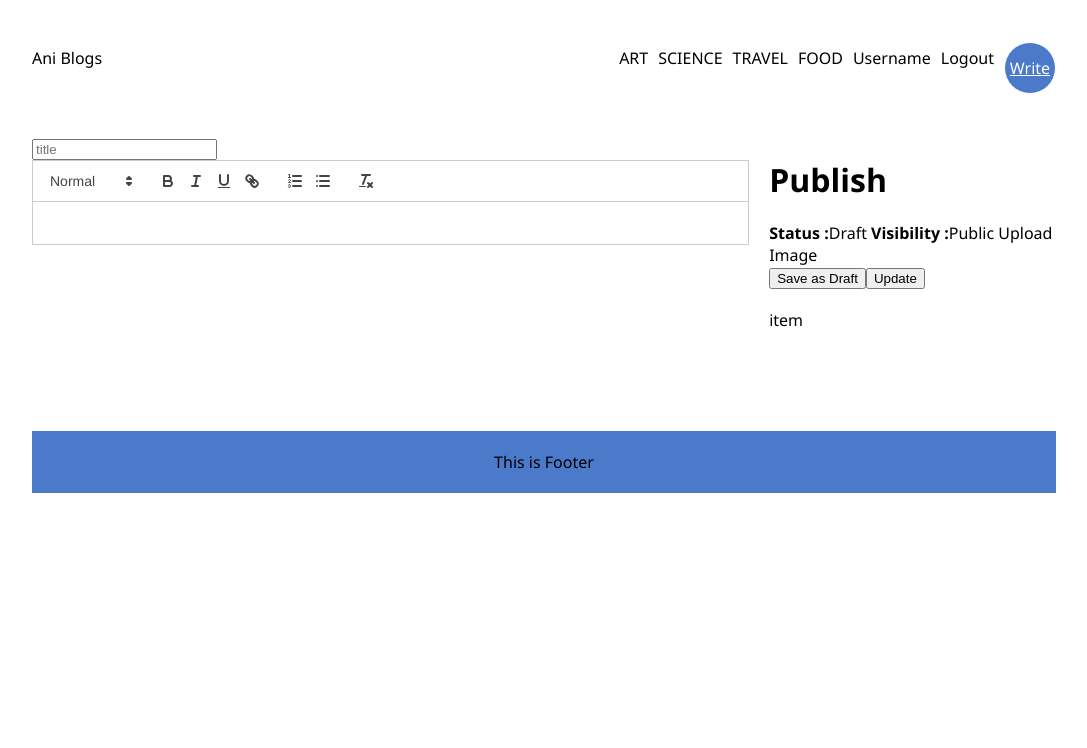
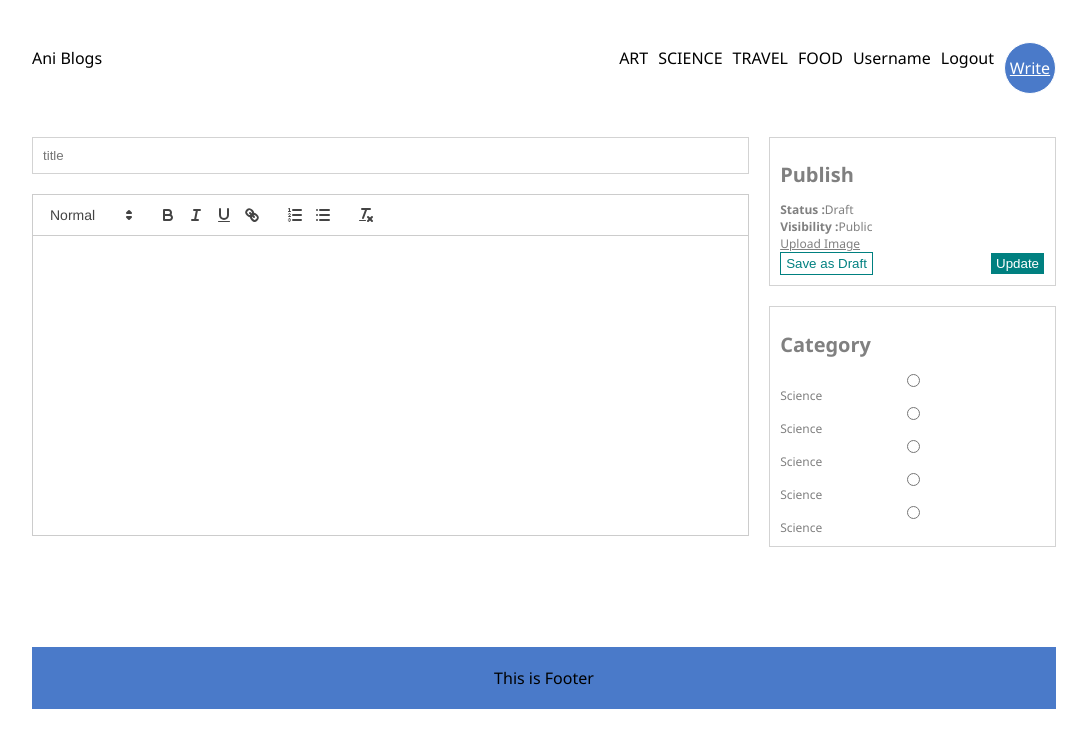
Before and after one commit to AniRude-17/The-Blogs, a React (Vite) app in the folder client/: page /write in a window 1280 px wide. Shown: the top 748 px of the page, without its empty margins (96-1183 px from the left). Built offline with nearby package versions, Linux system fonts and the light colour scheme.

Commit message:
write page styles

```diff
--- a/client/src/pages/Write.jsx
+++ b/client/src/pages/Write.jsx
@@ -9,7 +9,9 @@ const Write = () => {
     <div className='write'>
       <div className="content">
       <input type='text' placeholder='title'/>
-      <ReactQuill theme="snow" value={value} onChange={setValue} />
+      <div className='editorContainer'>
+      <ReactQuill className='editor' theme="snow" value={value} onChange={setValue} />
+      </div>
       </div>
       <div className="menu">
         <div className="item">
@@ -17,14 +19,27 @@ const Write = () => {
           <span><b>Status :</b>Draft </span>
           <span><b>Visibility :</b>Public </span>
           <input style={{display:"none"}} type='file' id='file' name=""/>
-          <label htmlFor='file'>Upload Image</label>
+          <label htmlFor='file' className='file'>Upload Image</label>
           <div className='buttons'>
             <button>Save as Draft</button>
             <button> Update</button>
           </div>
         </div>
 
-        <div className="item">item</div>
+        <div className="item">
+          <h1> Category </h1>
+          <input type='radio' name='cat' value='science' id='science'/>
+          <label htmlFor='science'>Science</label>
+          <input type='radio' name='cat' value='science' id='science'/>
+          <label htmlFor='science'>Science</label>
+          <input type='radio' name='cat' value='science' id='science'/>
+          <label htmlFor='science'>Science</label>
+          <input type='radio' name='cat' value='science' id='science'/>
+          <label htmlFor='science'>Science</label>
+          <input type='radio' name='cat' value='science' id='science'/>
+          <label htmlFor='science'>Science</label>
+
+        </div>
       </div>
     </div>
   )
--- a/client/src/style.scss
+++ b/client/src/style.scss
@@ -226,13 +226,65 @@ body{
 
             .content{
                 flex: 5;
+                display: flex;
+                flex-direction: column;
 
+                gap: 20px;
+
+                input{
+                    padding: 10px;
+                    border: 1px solid lightgray;
+                }
+
+                .editorContainer{
+                    height: 300px;
+
+                    .editor{
+                        height: 100%;
+                        border: none;
+                    }
+                }
             }
             .menu{
                 flex: 2;
                 display: flex;
                 flex-direction: column;
                 gap: 20px;
+
+                .item{
+                    padding: 10px;
+                    flex: 1;
+                    border: 1px solid lightgray;
+                    display: flex;
+                    flex-direction: column;
+                    justify-content: space-between;
+                    font-size: 12px;
+                    color:gray;
+
+                    h1{
+                        font-size: 20px;
+                    }
+                    .file{
+                        text-decoration: underline;
+                    }
+                    .buttons{
+                        display: flex;
+                        justify-content: space-between;
+
+                        :first-child{
+                            color: teal;
+                            background-color: white;
+                            border: 1px solid teal;
+                            padding: 3px 5px;
+                        }
+                        :last-child{
+                            color: white;
+                            background-color: teal;
+                            border: 1px solid white;
+                            padding: 3px 5px;
+                        }
+                    }
+                }
             }
         }
 
```
